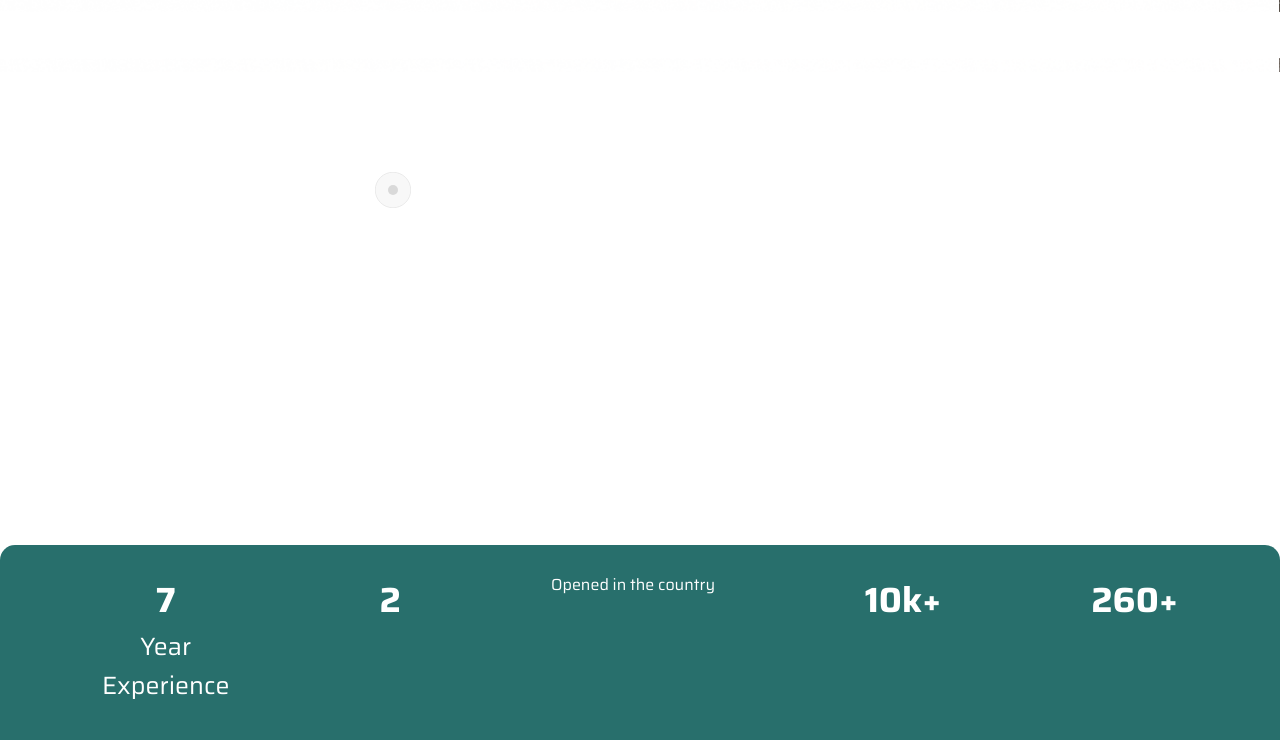
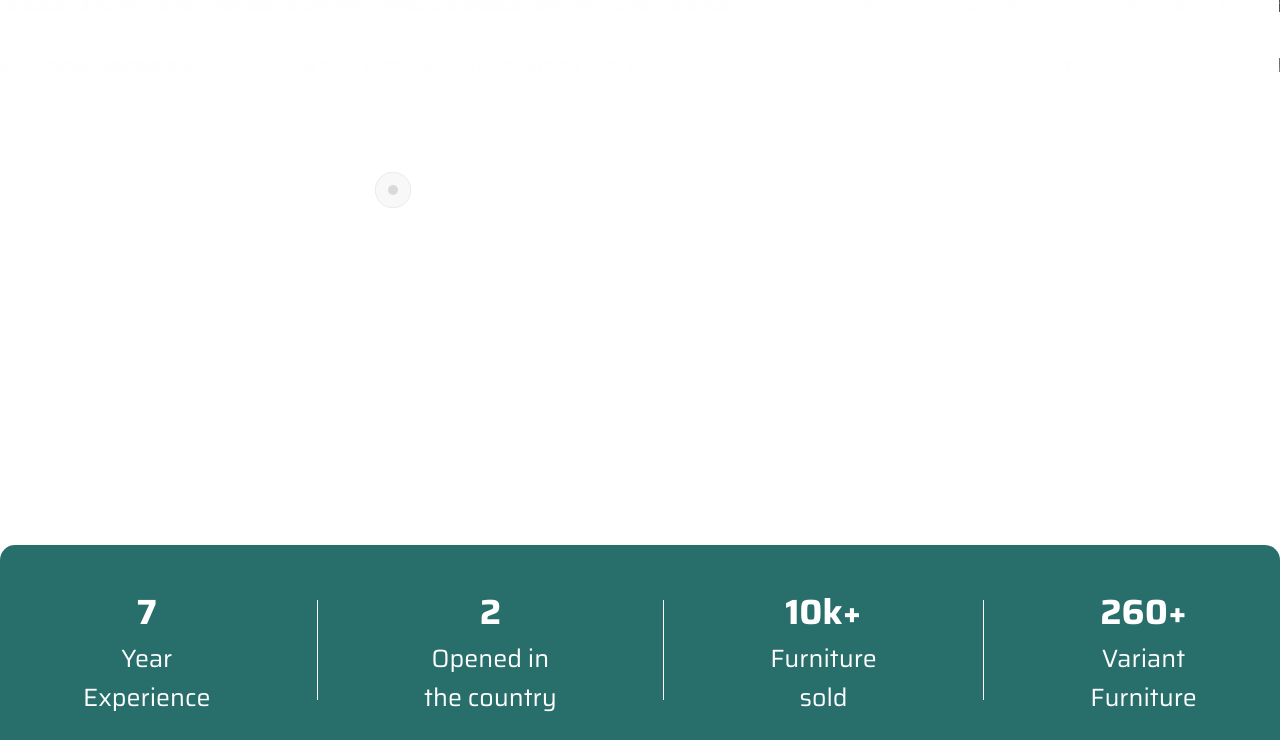
Before and after one commit to PyetroSouza/FurniShop, a plain HTML site: page index.html in a window 1280 px wide. Shown: the part 728-1468 px from the top of the page. Drawn offline with Linux system fonts and the light colour scheme.

Commit message:
footer finalizado

```diff
--- a/css/style.css
+++ b/css/style.css
@@ -86,26 +86,27 @@ footer{
     border-radius:  15px;
     margin-top: 150px;
     display: flex;
-    flex-direction: row;
+    align-items: center;
+    justify-content: center;
     justify-content: space-around;
-    padding: 27px;
+    padding: 30px;
 }
 .container2 h1{
     font-size: 35px;
 }
 .item{
 text-align: center;
+flex-direction: column;
+justify-content: center;
 font-size: 25px;
 }
 
-.linhas{
+.linha{
     display: flex;
-    justify-content: space-between;
-    width: 100px;
-    height: 1px;
+    align-content: center;
+    width: 1px;
+    height:100px;
     background-color: white;
-   transform: rotate(90deg);
-
 }
 .bolinhas{
     width: 96px;
--- a/index.html
+++ b/index.html
@@ -53,10 +53,21 @@
                 <h1>7</h1>
                 <p>Year<br>Experience</p>
             </div>
-            <h1>2</h1>
-            <p>Opened in the country</p>
-            <h1>10k+</h1>
-            <h1>260+</h1>
+              <div class="linha"></div>
+            <div class="item">
+                <h1>2</h1>
+                <p>Opened in <br>the country</p>
+            </div>
+              <div class="linha"></div>
+            <div class="item">
+                <h1>10k+</h1>
+                <p>Furniture <br> sold</p>
+            </div>
+              <div class="linha"></div>
+            <div class="item">
+                <h1>260+</h1>
+                <p>Variant <br>Furniture</p>
+            </div>
         </div>
     </footer>
     <div class="bolinhas">
```
